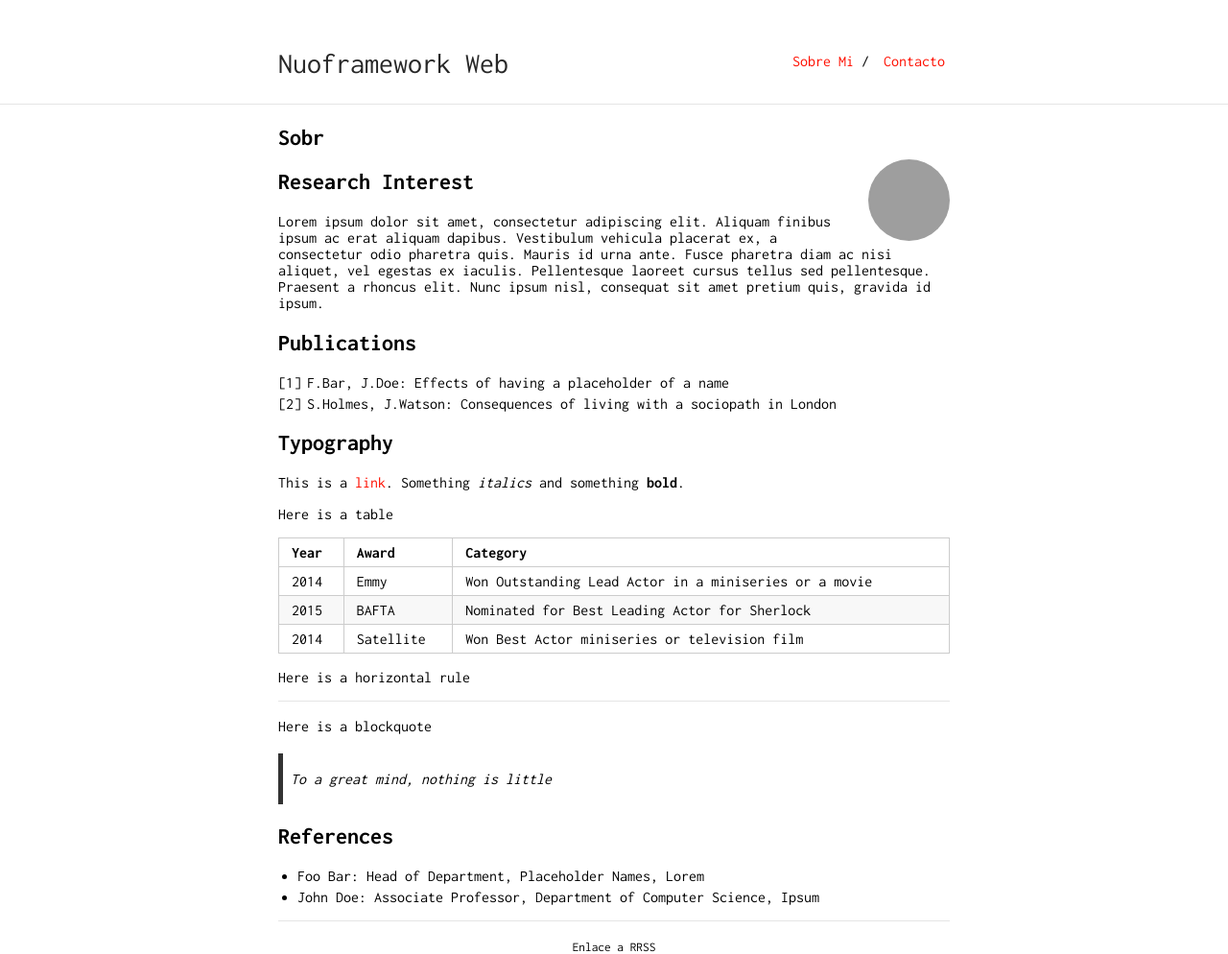
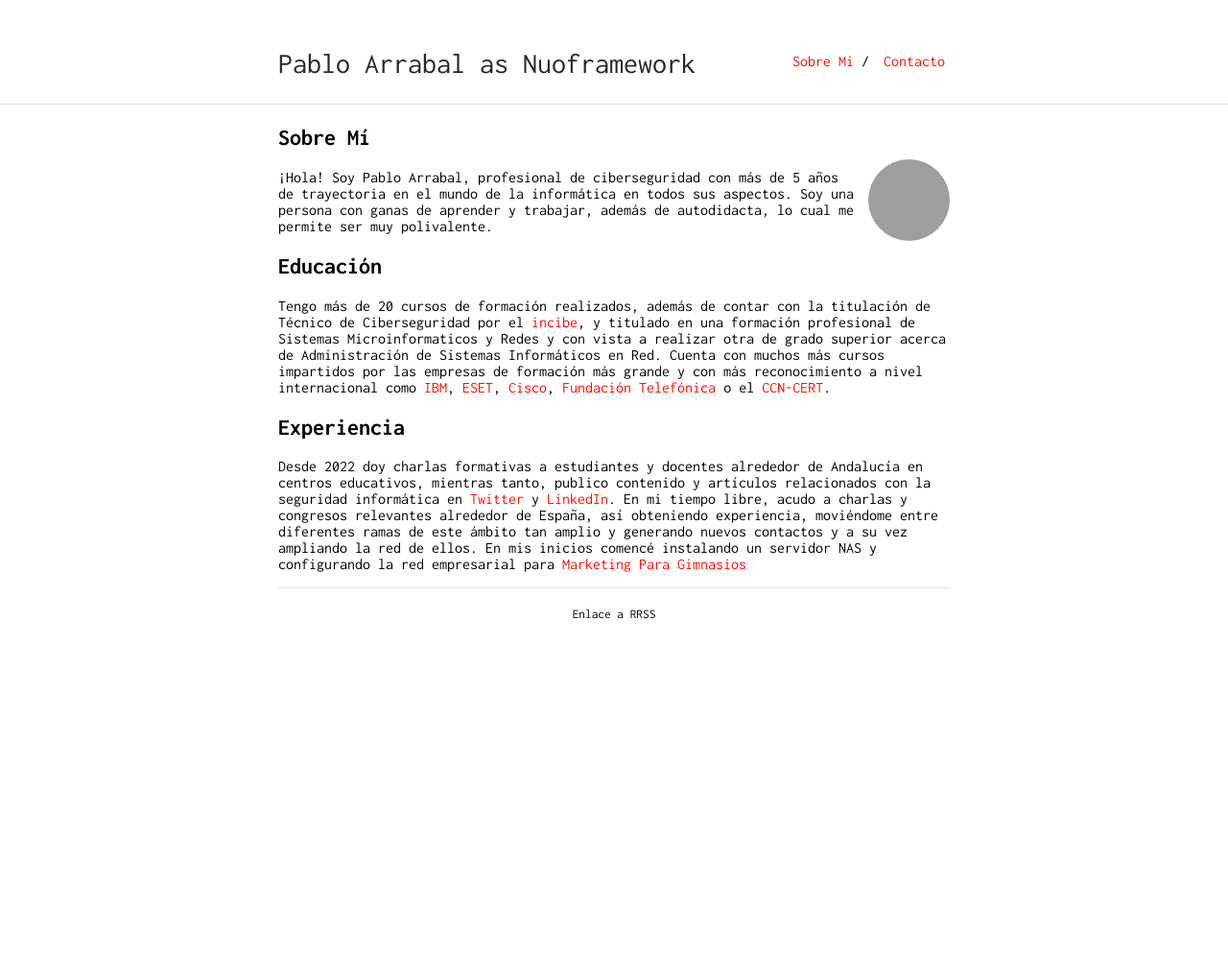
Before and after one commit to nuoframework/nuoframework.github.io, a Jekyll site: the page built from index.md, in a window 1280 px wide. Shown: the whole page at 96% size. Built offline with Jekyll 4.4.1, drawn with Linux system fonts in a browser that asks for light colours; our own code applies the rules of GitHub Pages for plain Markdown files; after the commit the page ends 900 px from its top, so only the background shows below that; grey boxes are pictures that could not be loaded.

Commit message:
Actualizacion

```diff
--- a/_config.yml
+++ b/_config.yml
@@ -1,4 +1,4 @@
-title: Nuoframework Web
+title: Pablo Arrabal as Nuoframework
 url: "https://nuoframework.github.io"
 baseurl: "/"
 
@@ -19,6 +19,6 @@ sass:
 
 nav:
  - name: "Sobre Mi"
-   link: "about"
+   link: "index"
  - name: "Contacto"
    link: "contact"
--- a/index.md
+++ b/index.md
@@ -2,42 +2,16 @@
 layout: default
 ---
 
-## Sobr
+## Sobre Mí
 
 <img class="profile-picture" src="profile_photo.jpg">
 
+¡Hola! Soy Pablo Arrabal, profesional de ciberseguridad con más de 5 años de trayectoria en el mundo de la informática en todos sus aspectos. Soy una persona con ganas de aprender y trabajar, además de autodidacta, lo cual me permite ser muy polivalente.
 
+## Educación
 
-## Research Interest
+Tengo más de 20 cursos de formación realizados, además de contar con la titulación de Técnico de Ciberseguridad por el [incibe](https://www.incibe.es/), y titulado en una formación profesional de Sistemas Microinformaticos y Redes y con vista a realizar otra de grado superior acerca de Administración de Sistemas Informáticos en Red. Cuenta con muchos más cursos impartidos por las empresas de formación más grande y con más reconocimiento a nivel internacional como [IBM](https://www.ibm.com/es-es), [ESET](https://www.eset.com/es/), [Cisco](https://www.cisco.com/c/es_es/about.html), [Fundación Telefónica](https://www.fundaciontelefonica.com/) o el [CCN-CERT](https://www.ccn-cert.cni.es/).
 
-Lorem ipsum dolor sit amet, consectetur adipiscing elit. Aliquam finibus ipsum ac erat aliquam dapibus. Vestibulum vehicula placerat ex, a consectetur odio pharetra quis. Mauris id urna ante. Fusce pharetra diam ac nisi aliquet, vel egestas ex iaculis. Pellentesque laoreet cursus tellus sed pellentesque. Praesent a rhoncus elit. Nunc ipsum nisl, consequat sit amet pretium quis, gravida id ipsum.
+## Experiencia
 
-## Publications
-
-1. F.Bar, J.Doe: Effects of having a placeholder of a name
-2. S.Holmes, J.Watson: Consequences of living with a sociopath in London
-
-## Typography
-
-This is a [link](http://google.com). Something *italics* and something **bold**.
-
-Here is a table
-
-Year | Award | Category
------|-------|--------
-2014 | Emmy  | Won Outstanding Lead Actor in a miniseries or a movie
-2015 | BAFTA | Nominated for Best Leading Actor for Sherlock
-2014 | Satellite | Won Best Actor miniseries or television film
-
-Here is a horizontal rule
-
----
-
-Here is a blockquote
-
-> To a great mind, nothing is little
-
-## References
-
-* Foo Bar: Head of Department, Placeholder Names, Lorem
-* John Doe: Associate Professor, Department of Computer Science, Ipsum
+Desde 2022 doy charlas formativas a estudiantes y docentes alrededor de Andalucía en centros educativos, mientras tanto, publico contenido y artículos relacionados con la seguridad informática en [Twitter](https://twitter.com/nuoframework) y [LinkedIn](https://www.linkedin.com/in/pabloarrabale/). En mi tiempo libre, acudo a charlas y congresos relevantes alrededor de España, así obteniendo experiencia, moviéndome entre diferentes ramas de este ámbito tan amplio y generando nuevos contactos y a su vez ampliando la red de ellos. En mis inicios comencé instalando un servidor NAS y configurando la red empresarial para [Marketing Para Gimnasios](https://marketingparagimnasios.com/)
```
Also changed, not shown: about.md (deleted, +0 -5 lines).
